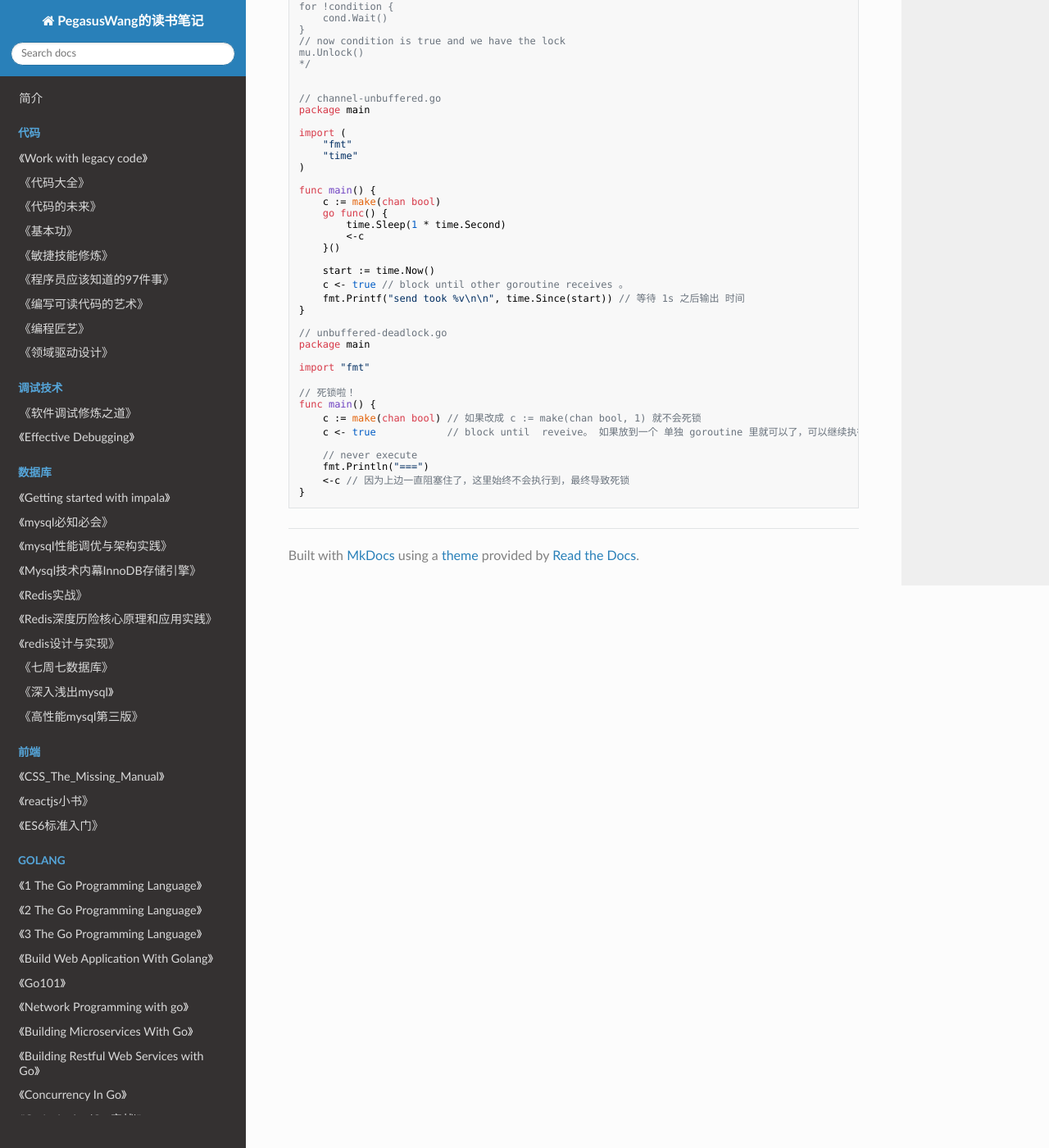
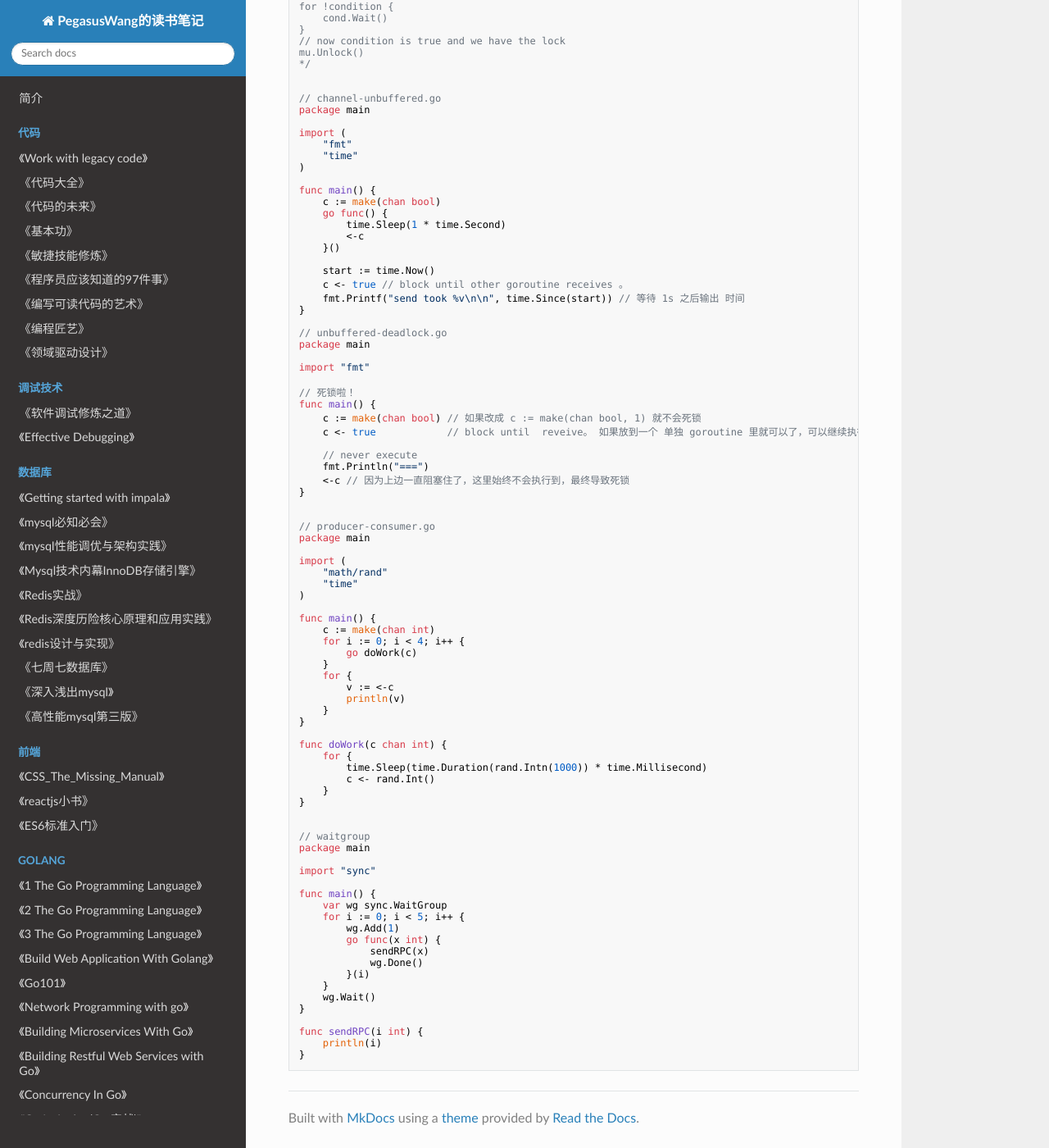
Before and after one commit to PegasusWang/booknotes, an MkDocs documentation site: the page built from docs/lecture/MIT6.824分布式系统工程/readme.md, in a window 1280 px wide and 1400 px high, scrolled down 12240 px. Shown: the whole window at 82% size. Built offline with MkDocs 1.6.1, drawn with Linux system fonts in a browser that asks for light colours; nearby versions of some CDN libraries; old or Windows-style settings are respelled for this version of MkDocs.

Commit message:
mit6.824: go channel demo

````diff
--- a/docs/lecture/MIT6.824分布式系统工程/readme.md
+++ b/docs/lecture/MIT6.824分布式系统工程/readme.md
@@ -440,4 +440,53 @@ func main() {
 	fmt.Println("===")
 	<-c // 因为上边一直阻塞住了，这里始终不会执行到，最终导致死锁
 }
+
+
+// producer-consumer.go
+package main
+
+import (
+	"math/rand"
+	"time"
+)
+
+func main() {
+	c := make(chan int)
+	for i := 0; i < 4; i++ {
+		go doWork(c)
+	}
+	for {
+		v := <-c
+		println(v)
+	}
+}
+
+func doWork(c chan int) {
+	for {
+		time.Sleep(time.Duration(rand.Intn(1000)) * time.Millisecond)
+		c <- rand.Int()
+	}
+}
+
+
+// waitgroup
+package main
+
+import "sync"
+
+func main() {
+	var wg sync.WaitGroup
+	for i := 0; i < 5; i++ {
+		wg.Add(1)
+		go func(x int) {
+			sendRPC(x)
+			wg.Done()
+		}(i)
+	}
+	wg.Wait()
+}
+
+func sendRPC(i int) {
+	println(i)
+}
 ```
````
